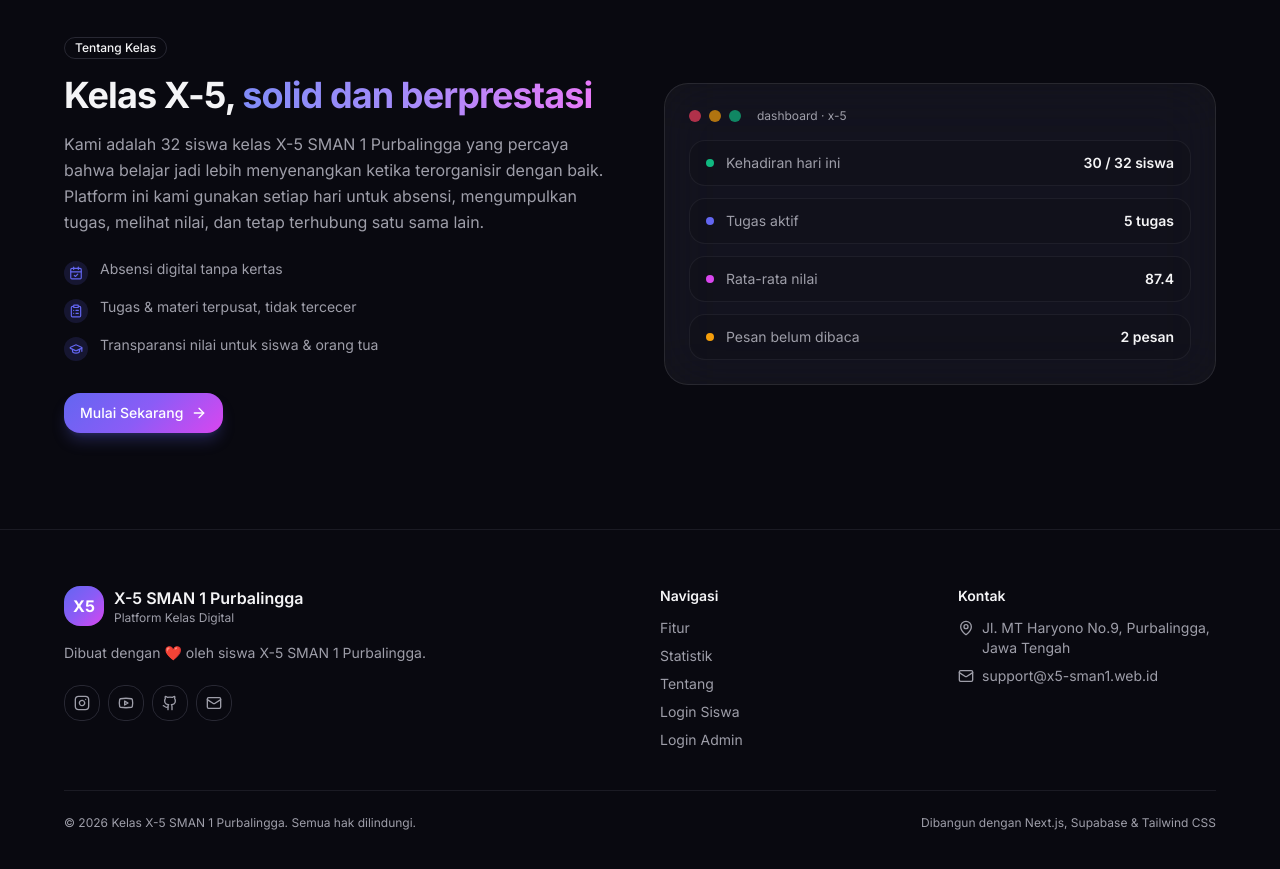
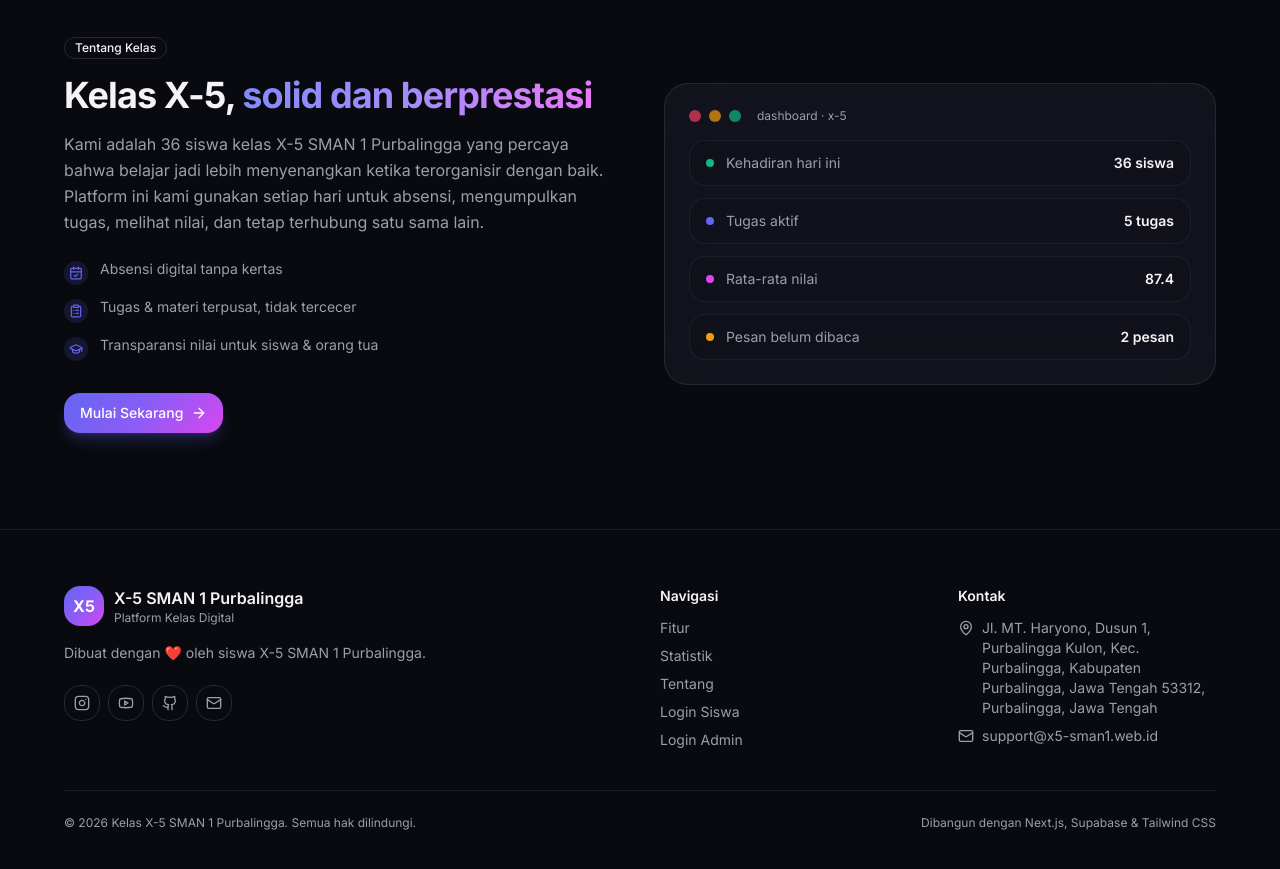
Before and after one commit to Syafff211/x5-v2, a Next.js app: page / in a window 1280 px wide. Shown: the part 2000-2869 px from the top of the page. Built offline with nearby package versions, Linux system fonts and the light colour scheme; no server answers.

Commit message:
Update student count and contact address details

```diff
--- a/src/components/landing/landing-page.tsx
+++ b/src/components/landing/landing-page.tsx
@@ -238,7 +238,7 @@ export function LandingPage() {
                 Kelas X-5, <span className="text-gradient">solid dan berprestasi</span>
               </h2>
               <p className="mt-4 leading-relaxed text-muted-foreground">
-                Kami adalah 32 siswa kelas X-5 SMAN 1 Purbalingga yang percaya bahwa belajar jadi lebih menyenangkan
+                Kami adalah 36 siswa kelas X-5 SMAN 1 Purbalingga yang percaya bahwa belajar jadi lebih menyenangkan
                 ketika terorganisir dengan baik. Platform ini kami gunakan setiap hari untuk absensi, mengumpulkan
                 tugas, melihat nilai, dan tetap terhubung satu sama lain.
               </p>
@@ -281,7 +281,7 @@ export function LandingPage() {
                 </div>
                 <div className="space-y-3">
                   {[
-                    ['Kehadiran hari ini', '30 / 32 siswa', 'bg-emerald-500'],
+                    ['Kehadiran hari ini', '36 siswa', 'bg-emerald-500'],
                     ['Tugas aktif', '5 tugas', 'bg-indigo-500'],
                     ['Rata-rata nilai', '87.4', 'bg-fuchsia-500'],
                     ['Pesan belum dibaca', '2 pesan', 'bg-amber-500'],
@@ -323,7 +323,7 @@ export function LandingPage() {
               <p className="mt-4 max-w-sm text-sm leading-relaxed text-muted-foreground">{content.footer_text}</p>
               <div className="mt-5 flex gap-2">
                 {[
-                  [Instagram, 'Instagram', 'https://instagram.com'],
+                  [Instagram, 'Instagram', 'https://instagram.com/'],
                   [Youtube, 'YouTube', 'https://youtube.com'],
                   [Github, 'GitHub', 'https://github.com'],
                   [Mail, 'Email', 'mailto:support@x5-sman1.web.id'],
@@ -358,7 +358,7 @@ export function LandingPage() {
               <ul className="space-y-2 text-sm text-muted-foreground">
                 <li className="flex items-start gap-2">
                   <MapPin className="mt-0.5 h-4 w-4 shrink-0" />
-                  <span>Jl. MT Haryono No.9, Purbalingga, Jawa Tengah</span>
+                  <span>Jl. MT. Haryono, Dusun 1, Purbalingga Kulon, Kec. Purbalingga, Kabupaten Purbalingga, Jawa Tengah 53312, Purbalingga, Jawa Tengah</span>
                 </li>
                 <li className="flex items-center gap-2">
                   <Mail className="h-4 w-4 shrink-0" />
```
